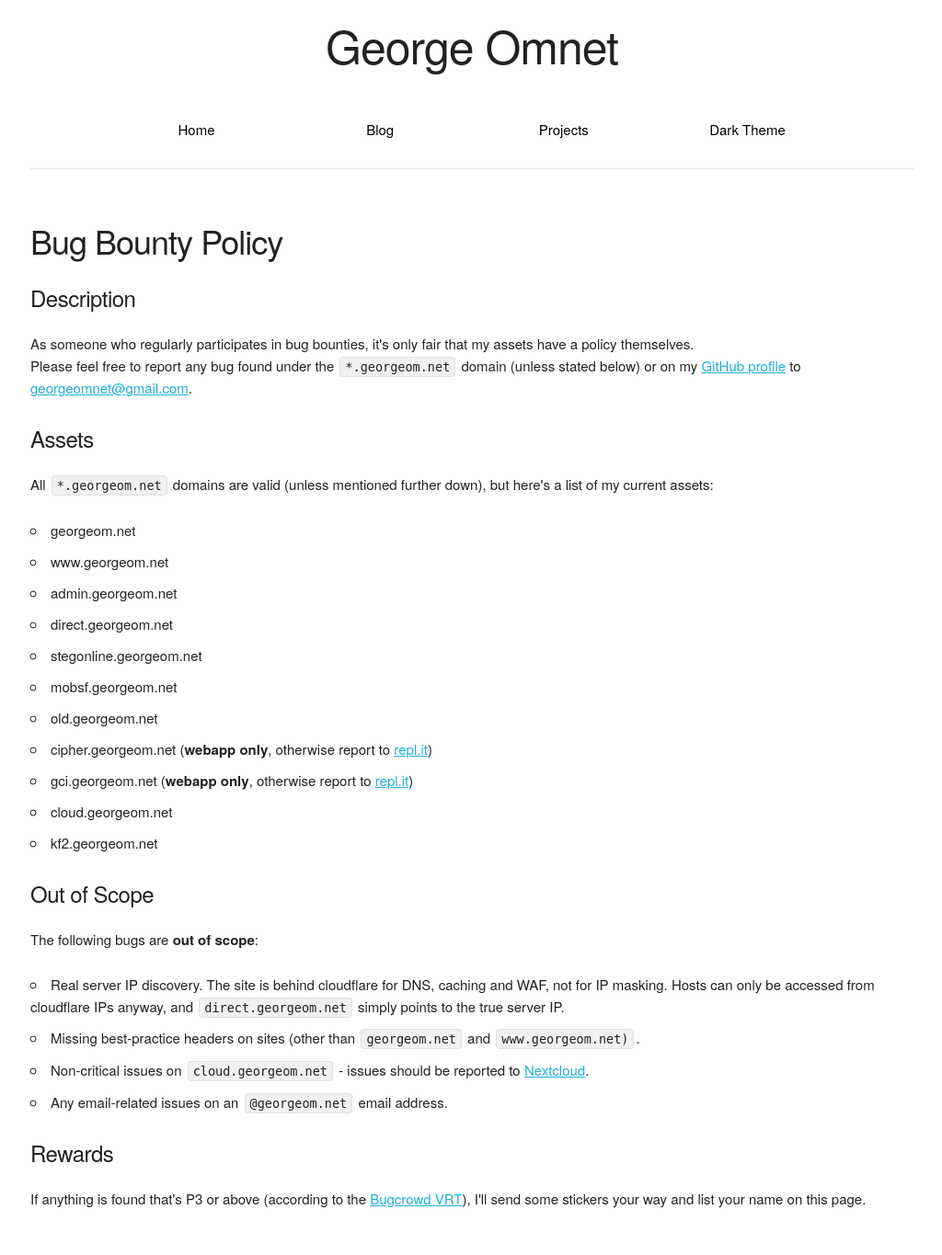
After one commit to Ge0rg3/georgeom.net, a PHP site: page /bounty.php in a window 1280 px wide. The commit adds this page. Shown: the whole page at 92% size, without its empty margins (127-1151 px from the left). Run offline with PHP 8.4, Linux system fonts and the light colour scheme.

Commit message:
Add bug bounty page

```diff
--- a/public_html/assets/style.css
+++ b/public_html/assets/style.css
@@ -59,3 +59,9 @@ html {
 .socials p {
     margin: 0;
 }
+
+/* No spacing below element */
+.bottom-0 {
+    margin-bottom: 0;
+    padding-bottom: 0;
+}
--- /dev/null
+++ b/public_html/bounty.php
@@ -0,0 +1,40 @@
+<?php require("../includes/header.php") ?>
+
+<h3>Bug Bounty Policy</h3>
+
+<h5>Description</h5>
+<p class="bottom-0">As someone who regularly participates in bug bounties, it's only fair that my assets have a policy themselves.</p>
+<p>Please feel free to report any bug found under the <code>*.georgeom.net</code> domain (unless stated below) or on my <a href="https://github.com/Ge0rg3/">GitHub profile</a> to <a href="mailto:georgeomnet@gmail.com">georgeomnet@gmail.com</a>.</p>
+
+<h5>Assets</h5>
+<p>All <code>*.georgeom.net</code> domains are valid (unless mentioned further down), but here's a list of my current assets:</p>
+<ul>
+    <li>georgeom.net</li>
+    <li>www.georgeom.net</li>
+    <li>admin.georgeom.net</li>
+    <li>direct.georgeom.net</li>
+    <li>stegonline.georgeom.net</li>
+    <li>mobsf.georgeom.net</li>
+    <li>old.georgeom.net</li>
+    <li>cipher.georgeom.net (<strong>webapp only</strong>, otherwise report to <a href="https://docs.repl.it/misc/security">repl.it</a>)</li>
+    <li>gci.georgeom.net (<strong>webapp only</strong>, otherwise report to <a href="https://docs.repl.it/misc/security">repl.it</a>)</li>
+    <li>cloud.georgeom.net</li>
+    <li>kf2.georgeom.net</li>
+</ul>
+
+<h5>Out of Scope</h5>
+<p>The following bugs are <strong>out of scope</strong>:</p>
+<ul>
+    <li>Real server IP discovery. The site is behind cloudflare for DNS, caching and WAF, not for IP masking. Hosts can only be accessed from cloudflare IPs anyway, and <code>direct.georgeom.net</code> simply points to the true server IP.</li>
+    <li>Missing best-practice headers on sites (other than <code>georgeom.net</code> and <code>www.georgeom.net)</code>.</li>
+    <li>Non-critical issues on <code>cloud.georgeom.net</code> - issues should be reported to <a href="https://nextcloud.com">Nextcloud</a>.</li>
+    <li>Any email-related issues on an <code>@georgeom.net</code> email address.</li>
+</ul>
+
+<h5>Rewards</h5>
+<p>If anything is found that's P3 or above (according to the <a href="https://bugcrowd.com/vulnerability-rating-taxonomy">Bugcrowd VRT</a>), I'll send some stickers your way and list your name on this page.</p>
+
+<br>
+
+
+<?php require("../includes/footer.php") ?>
```
Also changed, not shown: public_html/competitions.php (+6 -5 lines).
